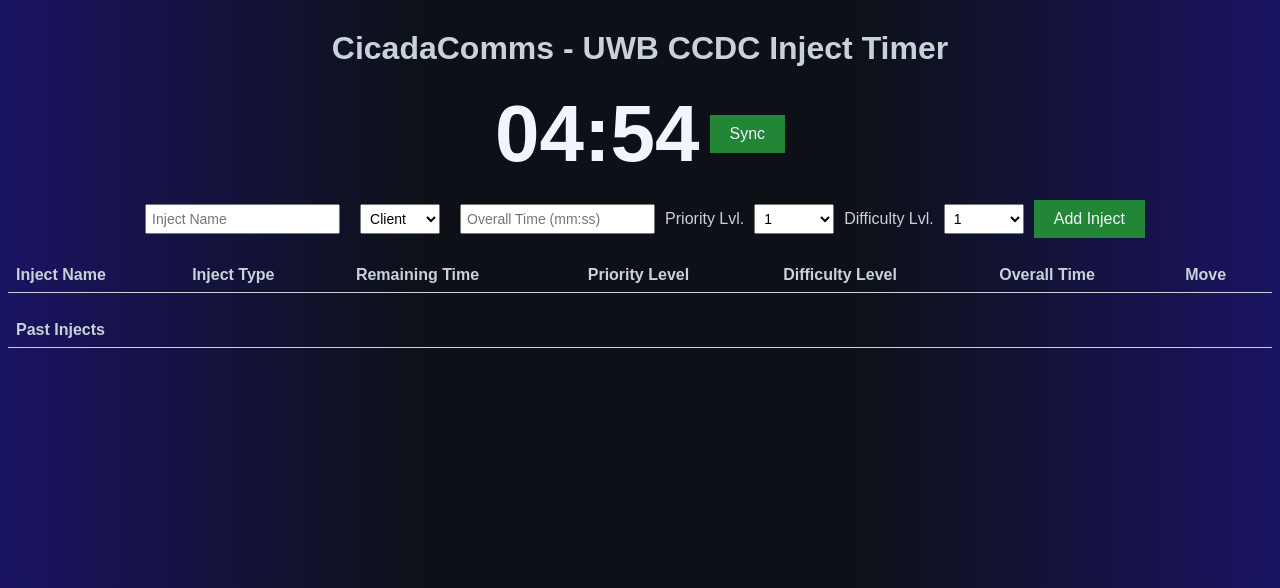
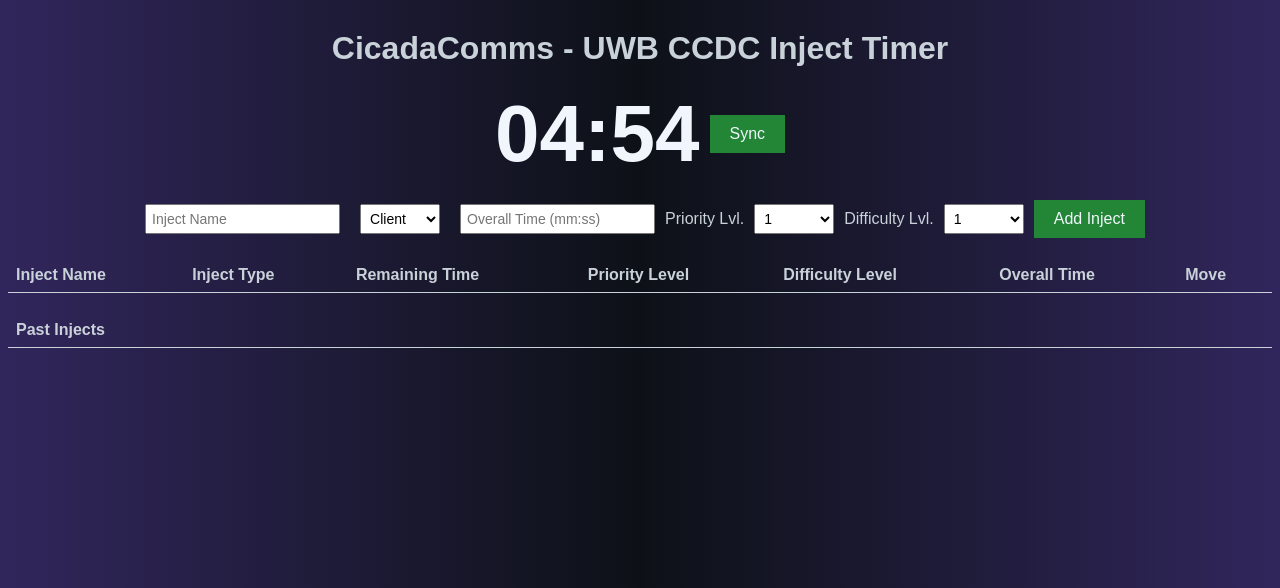
Before and after one commit to GrayHatsUWB/CCDC-2024, a Flask app: page / in a window 1280 px wide. Shown: the top 588 px of the page. Run offline with Flask 3, Linux system fonts and the light colour scheme; lists and menus that the app fills with data are empty; some libraries are stand-ins or nearby versions.

Commit message:
Added gradient background and icon. Working on alert color change

```diff
--- a/CicadaComms/cicadapp/static/styles/style.css
+++ b/CicadaComms/cicadapp/static/styles/style.css
@@ -1,5 +1,5 @@
 body {
-    background: linear-gradient(to right, #1a1463,#0D1117 ,#0D1117, #1a1463);
+    background: linear-gradient(to right, #31265c ,#0D1117, #31265c);
     color: #C9D1D9;
     font-family: Arial, sans-serif;
 }
--- a/CicadaComms/cicadapp/templates/index.html
+++ b/CicadaComms/cicadapp/templates/index.html
@@ -1,8 +1,9 @@
 <!DOCTYPE html>
 <html>
 	<head>
-	    <title>CicadaComms - UWB CCDC Inject Timer</title>
+	    <title>synchronize your swarm</title>
 	    <link rel="stylesheet" type="text/css" href="static/styles/style.css">
+		<link rel="shortcut icon" type="image/png" href="static/images/cicada.png">
 		<script src="https://cdn.socket.io/4.6.0/socket.io.min.js" integrity="sha384-c79GN5VsunZvi+Q/WObgk2in0CbZsHnjEqvFxC5DxHn9lTfNce2WW6h2pH6u/kF+" crossorigin="anonymous"></script>
 	</head>
 	<body>
```
Also changed, not shown: CicadaComms/cicadapp/static/images/cicada.png (added), CicadaComms/cicadapp/static/images/clipart3371636.png (added).
